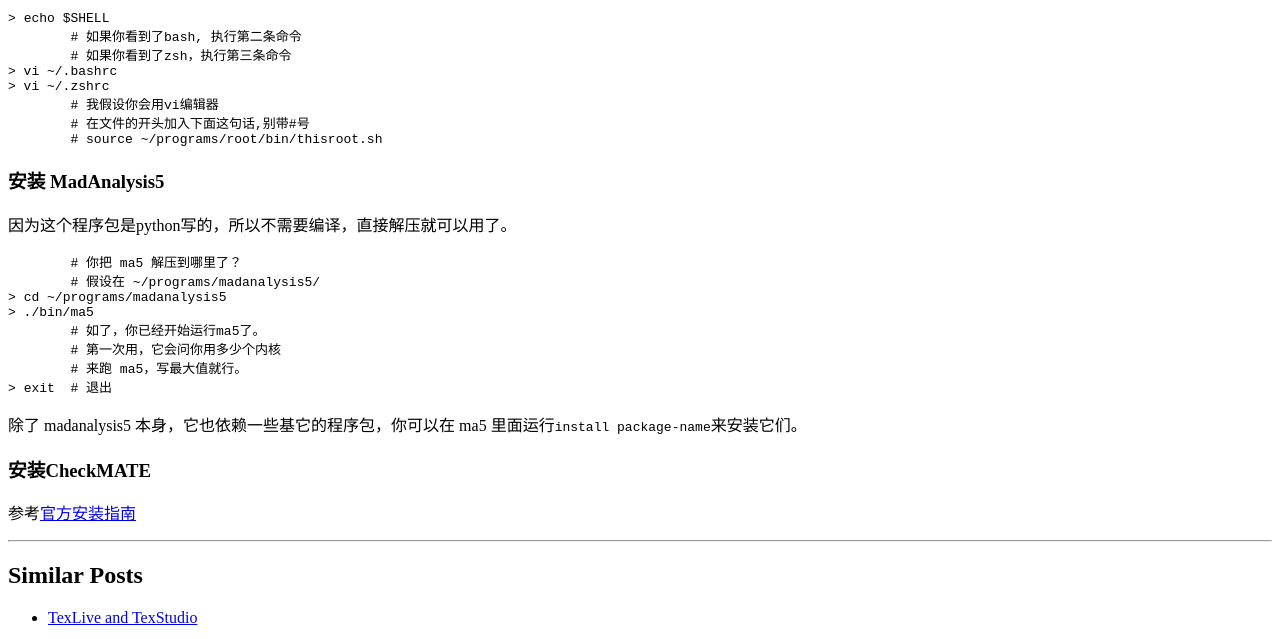
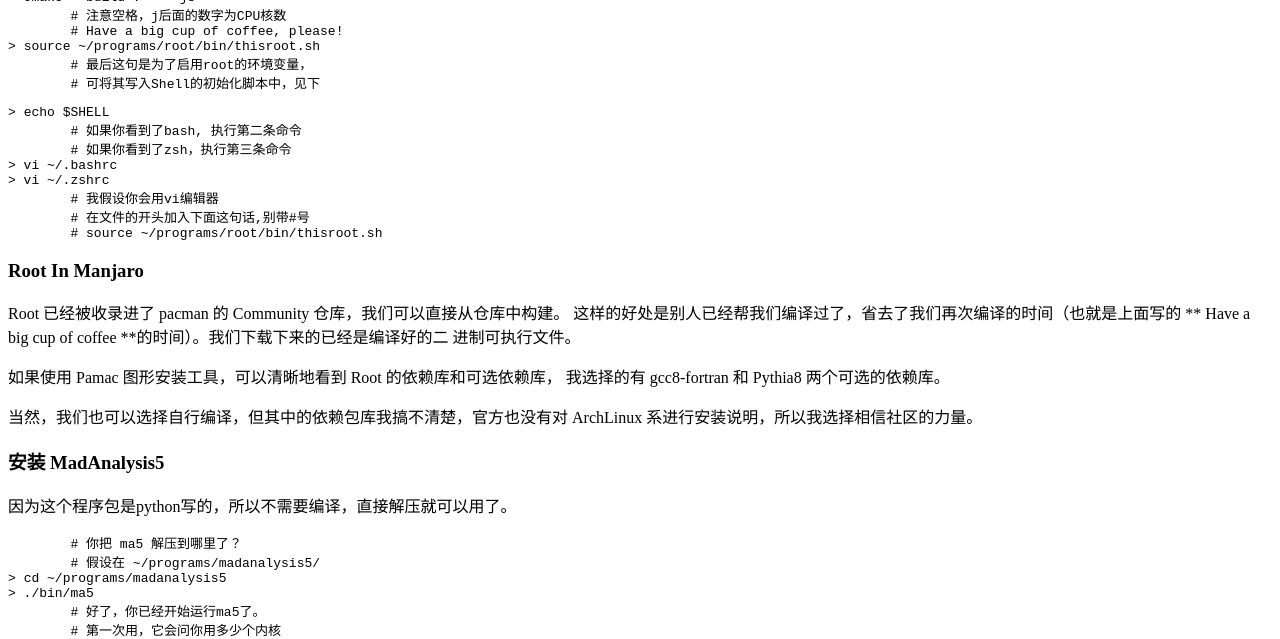
Before and after one commit to ResonWeb/Blog, a Jekyll site: the page built from _posts/2019-09-30-MadAnalysis.markdown, in a window 1280 px wide and 900 px high, scrolled down 2136 px, cut to the strip 0-639 px from the top of the window. Built offline with Jekyll 4.4.1, drawn with Linux system fonts in a browser that asks for light colours; comment, search, counter and statistics services are not loaded; a style sheet for code colours, icons or effects is not loaded; some of the changed text lies outside the part shown.

Commit message:
* 更新Root在Manjaro中的安装方式

````diff
--- a/_posts/2019-09-30-MadAnalysis.markdown
+++ b/_posts/2019-09-30-MadAnalysis.markdown
@@ -35,7 +35,12 @@
 - 如果你有这样的毅力，直接用Root就可以了，其它的什么都是浮云。
 - MadAnalysis and CheckMATE 也要调用 Root 来实现其功能，所以照样得安Root。
 
-### MadAnalysis5 and CheckMATE
+### Python 版本
+由于 python2 已经于2020年1月1日正式停止更新，但是 MadAnalysis5 和 CheckMATE 还没有出
+python3 版本，所以我们可以使用 Anaconda2(python2) 作为临时方案，当然 Anaconda(python3)
+也是避免多次安装 python 常用库的非常好的选择。
+
+<!-- ### MadAnalysis5 and CheckMATE -->
 
 
 ## 下载与安装
@@ -55,7 +60,7 @@
 哎，看我博客的有多少人能明白Linux的安装，其实不过就是一个编绎-连接出可执行文件的标准C语言流程。
 顶多执行一下文件的移动操作。好吧，这里假装你知道这些东西，不知道你就跟着做就好了。
 
-#### 安装Root
+### 安装Root
 这一步是必须的，因为MadAnalysis和CheckMATE都需要Root做支撑。
 
 root程序会依赖一些库或者软件，[点这里](https://root.cern.ch/build-prerequisites#ubuntu)可以查看
@@ -85,7 +90,7 @@
         # root-xxxx为你解压的目录，参数是为了安装checkmate作准备。
 > cmake --build . -- -j8
         # 注意空格，j后面的数字为CPU核数
-	    # Have a big cup of coffee, please!
+	# Have a big cup of coffee, please!
 > source ~/programs/root/bin/thisroot.sh
         # 最后这句是为了启用root的环境变量，
         # 可将其写入Shell的初始化脚本中，见下
@@ -101,6 +106,18 @@
         # source ~/programs/root/bin/thisroot.sh
 ```
 
+### Root In Manjaro
+Root 已经被收录进了 pacman 的 Community 仓库，我们可以直接从仓库中构建。
+这样的好处是别人已经帮我们编译过了，省去了我们再次编译的时间（也就是上面写的
+** Have a big cup of coffee **的时间）。我们下载下来的已经是编译好的二
+进制可执行文件。
+
+如果使用 Pamac 图形安装工具，可以清晰地看到 Root 的依赖库和可选依赖库，
+我选择的有 gcc8-fortran 和 Pythia8 两个可选的依赖库。
+
+当然，我们也可以选择自行编译，但其中的依赖包库我搞不清楚，官方也没有对 ArchLinux
+系进行安装说明，所以我选择相信社区的力量。
+
 ### 安装 MadAnalysis5
 因为这个程序包是python写的，所以不需要编译，直接解压就可以用了。
 
@@ -109,7 +126,7 @@
         # 假设在 ~/programs/madanalysis5/
 > cd ~/programs/madanalysis5
 > ./bin/ma5
-        # 如了，你已经开始运行ma5了。
+        # 好了，你已经开始运行ma5了。
         # 第一次用，它会问你用多少个内核
         # 来跑 ma5，写最大值就行。
 > exit  # 退出
````
